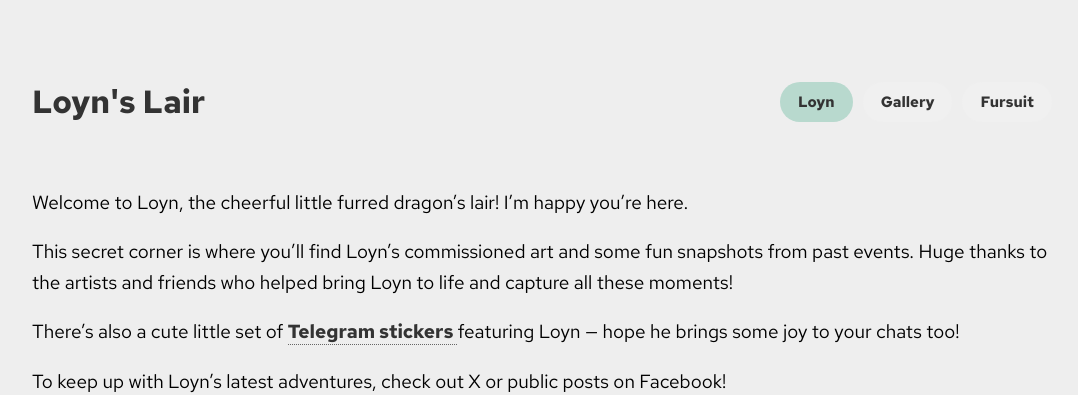
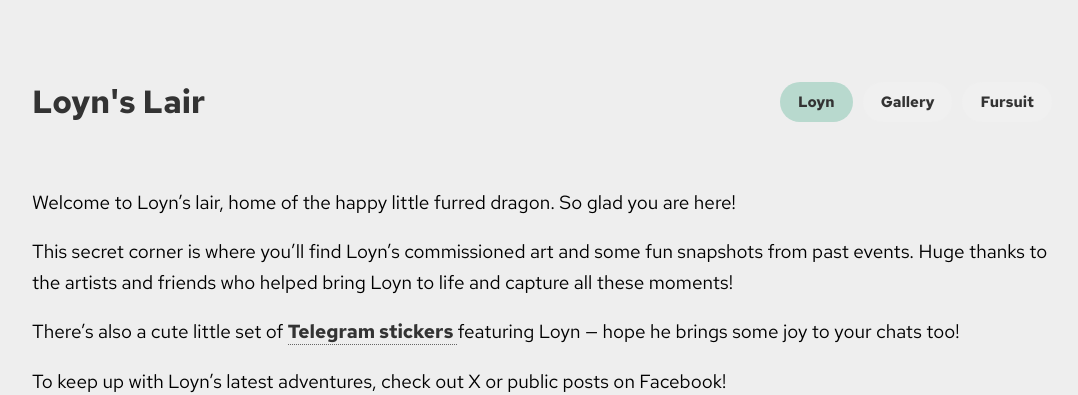
Before and after one commit to esleokan/esleokan.github.io, a Jekyll site: the page built from index.md, in a window 1280 px wide. Shown: the top 395 px of the page, without its empty margins (98-1176 px from the left). Built offline with Jekyll 4.4.1, drawn with Linux system fonts in a browser that asks for light colours; some web fonts are replaced.

Commit message:
update text

```diff
--- a/index.md
+++ b/index.md
@@ -3,7 +3,7 @@ layout: page
 title: About Loyn
 permalink: /
 ---
-Welcome to Loyn, the cheerful little furred dragon's lair! I’m happy you’re here.
+Welcome to Loyn’s lair, home of the happy little furred dragon. So glad you are here!
 
 This secret corner is where you’ll find Loyn’s commissioned art and some fun snapshots from past events. Huge thanks to the artists and friends who helped bring Loyn to life and capture all these moments!
 
```
